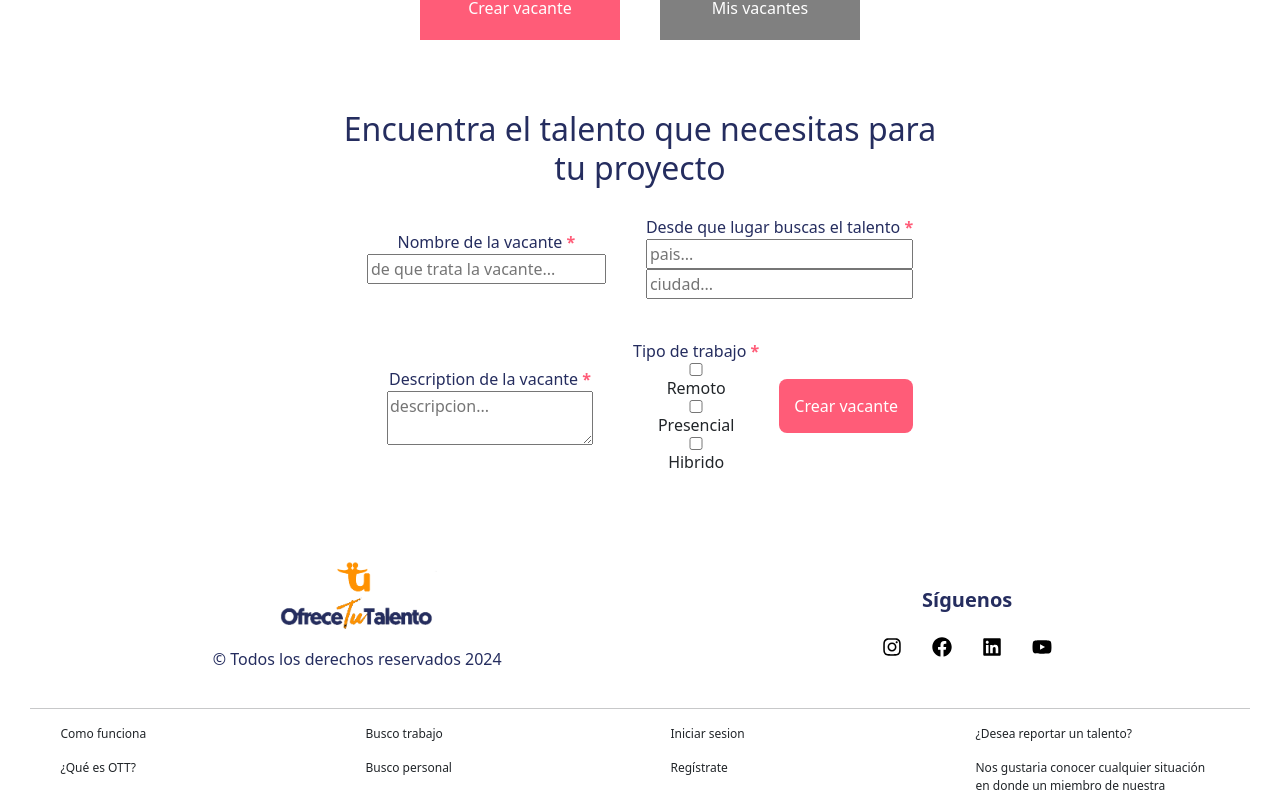
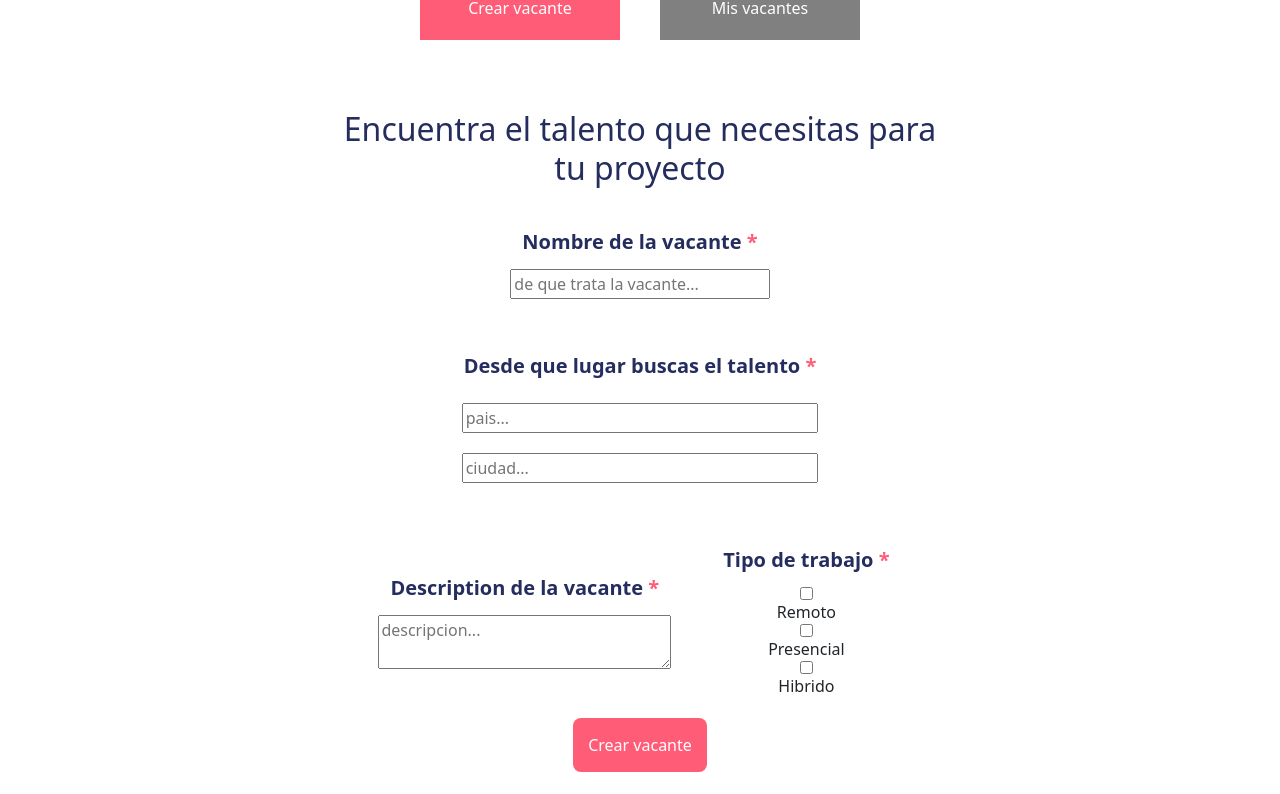
Before and after one commit to spread23/OTT-WEB, a React (Vite) app: page /lookingForPersonal/profile/create-vacant in a window 1280 px wide. Shown: the part 673-1467 px from the top of the page. Built offline with nearby package versions, Linux system fonts and the light colour scheme.

Commit message:
fixing font-size

```diff
--- a/src/components/create-vacants/CreateVacants.jsx
+++ b/src/components/create-vacants/CreateVacants.jsx
@@ -18,8 +18,8 @@ export const CreateVacants = () => {
 
                         <div className='form-input-create'>
                             <label htmlFor="place">Desde que lugar buscas el talento <strong>*</strong></label>
-                            <input type="text" name='place' placeholder='pais...' />
-                            <input type="text" name='place' placeholder='ciudad...' />
+                            <input className='place-create' type="text" name='place' placeholder='pais...' />
+                            <input className='place-create' type="text" name='place' placeholder='ciudad...' />
                         </div>
 
                         <div className='form-input-create'>
--- a/src/components/create-vacants/createVacants.css
+++ b/src/components/create-vacants/createVacants.css
@@ -38,19 +38,19 @@
     margin: 20px;
 }
 
-.form-input-create-check {
-    display: flex;
-    flex-direction: row;
-    justify-content: center;
-    align-items: center;
-}
-
 .form-input-create label {
     color: #252D5F;
+    font-weight: bold;
+    font-size: 20px;
+    margin: 12px;
 }
 
 .form-input-create strong {
     color: #FF5C78;
+}
+
+.place-create {
+    margin: 10px;
 }
 
 .btn-form-create {
@@ -71,6 +71,5 @@
 
     .form-create-vacant {
         width: 300px;
-        font-size: 15px;
     }
 }
```
